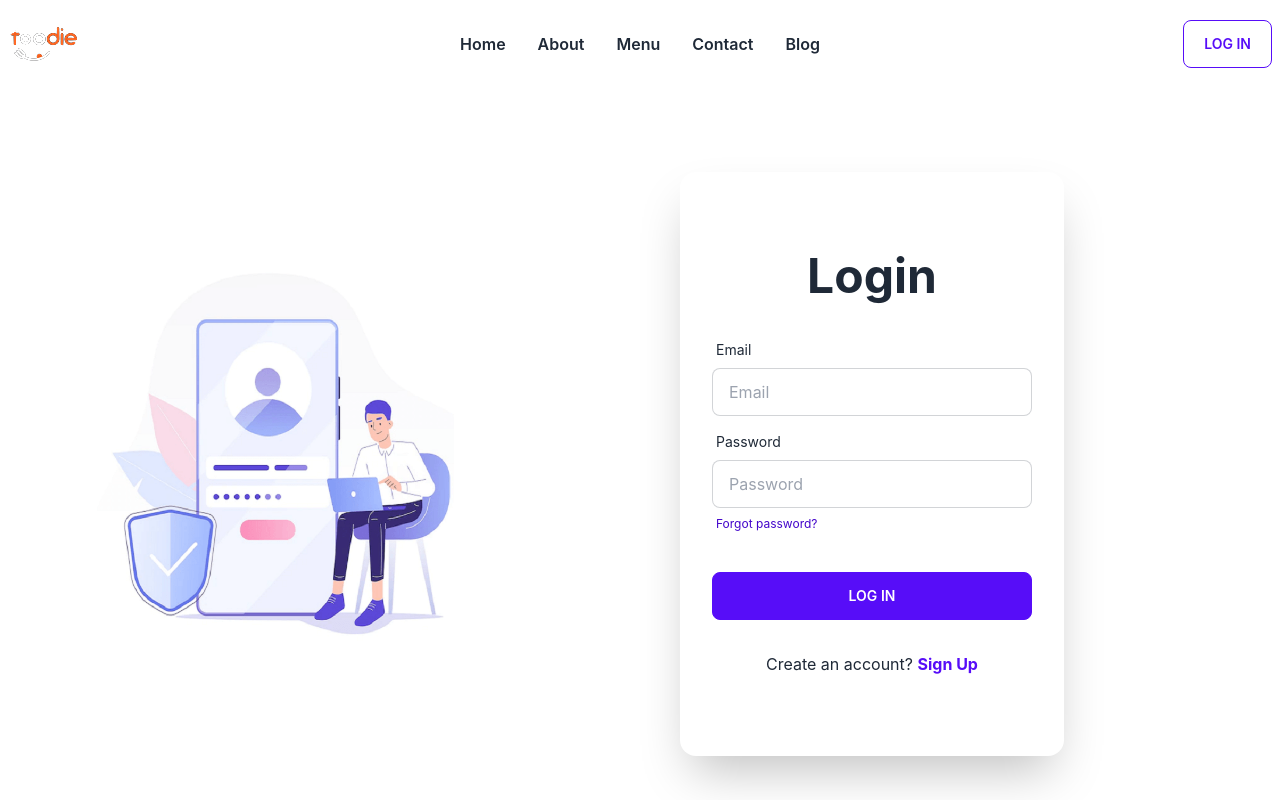
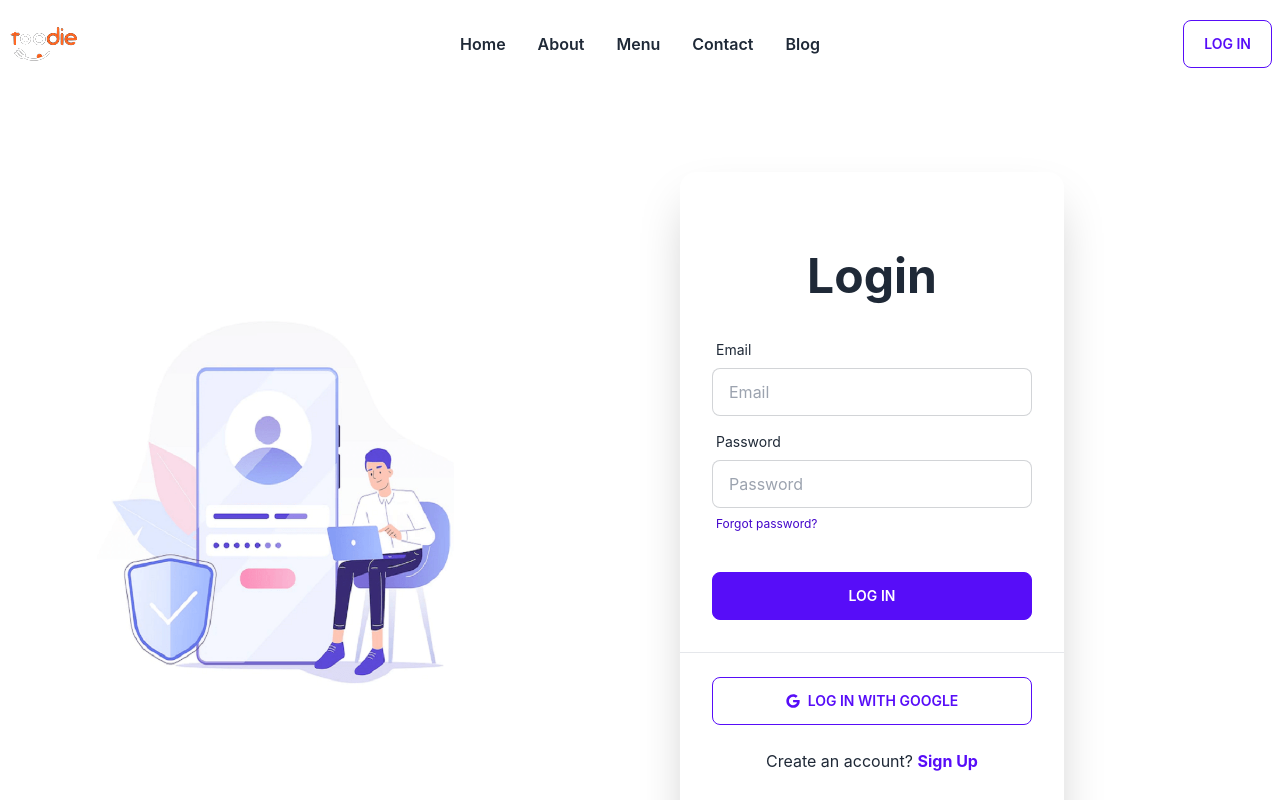
Before and after one commit to mrseeker53/foodie-client, a React (Create React App) app: page /login in a window 1280 px wide. Shown: the top 800 px of the page. Built offline with nearby package versions, Linux system fonts and the light colour scheme; no server answers.

Commit message:
google provider login

```diff
--- a/src/Pages/Login/Login.js
+++ b/src/Pages/Login/Login.js
@@ -3,6 +3,8 @@ import useTitle from '../../hooks/useTitle';
 import img from '../../assets/images/login/login.png';
 import { Link, useLocation, useNavigate } from 'react-router-dom';
 import { AuthContext } from '../../contexts/AuthProvider/AuthProvider';
+import { GoogleAuthProvider } from 'firebase/auth';
+import { FaGoogle } from 'react-icons/fa';
 
 const Login = () => {
     // Dynamic title using hooks
@@ -13,6 +15,9 @@ const Login = () => {
     const navigate = useNavigate();
 
     const from = location.state?.from?.pathname || '/';
+
+    const { providerLogin } = useContext(AuthContext);
+    const googleProvider = new GoogleAuthProvider()
 
     // Declare event handler
     const handleLogin = event => {
@@ -49,6 +54,17 @@ const Login = () => {
             .catch(error => console.log(error));
     }
 
+    // Declare provider handler
+    const handleGoogleSignIn = () => {
+        providerLogin(googleProvider)
+            .then(result => {
+                const user = result.user;
+                console.log(user);
+                navigate(from, { replace: true });
+            })
+            .catch(error => console.error(error))
+    }
+
     return (
         <div className="hero w-full my-20">
             <div className="hero-content grid gap-20 md:grid-cols-2 flex-col lg:flex-row">
@@ -77,6 +93,10 @@ const Login = () => {
                             <input className="btn btn-primary" type="submit" value="Log In" />
                         </div>
                     </form>
+                    <hr />
+                    <div className="form-control my-6 mx-8">
+                        <button onClick={handleGoogleSignIn} className='btn btn-outline btn-primary'> <FaGoogle className='mr-2'></FaGoogle> Log In with Google</button>
+                    </div>
                     {/* Sign Up link */}
                     <p className='text-center'>Create an account? <Link className='text-primary link-hover font-bold' to="/signup">Sign Up</Link> </p>
                 </div>
--- a/src/Pages/SignUp/SignUp.js
+++ b/src/Pages/SignUp/SignUp.js
@@ -1,16 +1,28 @@
 import React, { useContext } from 'react';
-import { Link } from 'react-router-dom';
+import { Link, useLocation, useNavigate } from 'react-router-dom';
 import useTitle from '../../hooks/useTitle';
 import img from '../../assets/images/login/login.png';
 import { AuthContext } from '../../contexts/AuthProvider/AuthProvider';
+import { FaGoogle } from 'react-icons/fa';
+import { GoogleAuthProvider } from 'firebase/auth';
 
 
 const SignUp = () => {
     // Dynamic title using hooks
     useTitle('Sign Up');
 
+    const navigate = useNavigate();
+    const location = useLocation();
+    const from = location.state?.from?.pathname || '/';
+
+    const { providerLogin } = useContext(AuthContext);
+
+    const googleProvider = new GoogleAuthProvider()
+
+    const { createUser } = useContext(AuthContext);
+
+
     // Declare event handler
-    const { createUser } = useContext(AuthContext);
     const handleSignUp = event => {
         event.preventDefault();
         const form = event.target;
@@ -24,6 +36,17 @@ const SignUp = () => {
             })
             .catch(error => console.error(error));
     }
+    // Declare provider handler
+    const handleGoogleSignIn = () => {
+        providerLogin(googleProvider)
+            .then(result => {
+                const user = result.user;
+                console.log(user);
+                navigate(from, { replace: true });
+            })
+            .catch(error => console.error(error))
+    }
+
 
     return (
         <div className="hero w-full my-20">
@@ -51,12 +74,15 @@ const SignUp = () => {
                                 <span className="label-text">Password</span>
                             </label>
                             <input type="password" name='password' placeholder="password" className="input input-bordered" required />
-
                         </div>
                         <div className="form-control mt-6">
                             <input className="btn btn-primary" type="submit" value="Sign Up" />
                         </div>
                     </form>
+                    <hr />
+                    <div className="form-control my-6 mx-8">
+                        <button onClick={handleGoogleSignIn} className='btn btn-outline btn-primary'> <FaGoogle className='mr-2'></FaGoogle> Sign Up with Google</button>
+                    </div>
                     <p className='text-center'>Already have an account? <Link className='text-primary link-hover font-bold' to="/login">Log In</Link> </p>
                 </div>
             </div>
--- a/src/contexts/AuthProvider/AuthProvider.js
+++ b/src/contexts/AuthProvider/AuthProvider.js
@@ -1,7 +1,6 @@
 import React, { createContext, useEffect, useState } from 'react';
-import { createUserWithEmailAndPassword, getAuth, onAuthStateChanged, signInWithEmailAndPassword, signOut } from "firebase/auth";
+import { createUserWithEmailAndPassword, getAuth, onAuthStateChanged, signInWithEmailAndPassword, signInWithPopup, signOut } from "firebase/auth";
 import app from '../../firebase/firebase.config';
-
 
 
 // Create & export Context
@@ -19,6 +18,12 @@ const AuthProvider = ({ children }) => {
     const createUser = (email, password) => {
         setLoading(true);
         return createUserWithEmailAndPassword(auth, email, password);
+    }
+
+    // Create provider
+    const providerLogin = (provider) => {
+        setLoading(true);
+        return signInWithPopup(auth, provider);
     }
 
     // Create login
@@ -49,6 +54,7 @@ const AuthProvider = ({ children }) => {
         user,
         loading,
         createUser,
+        providerLogin,
         login,
         logOut
     }
```
